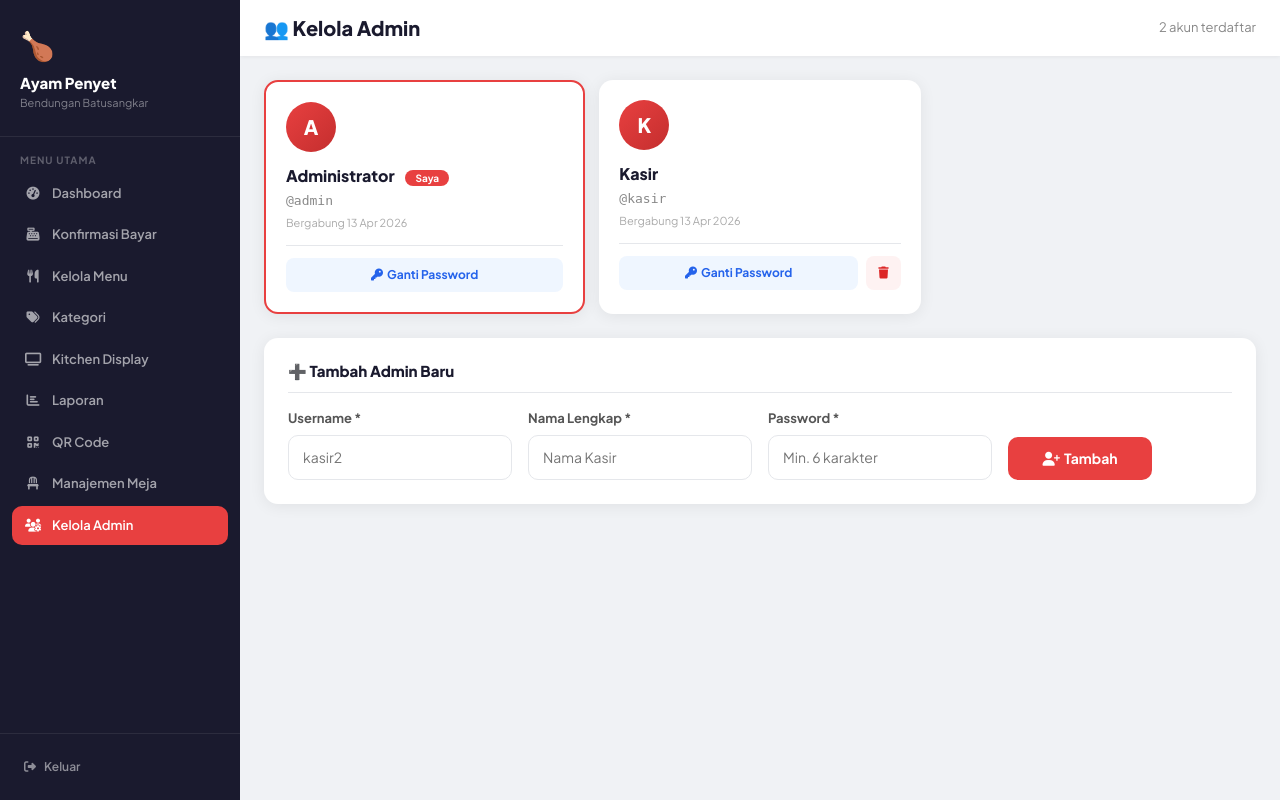
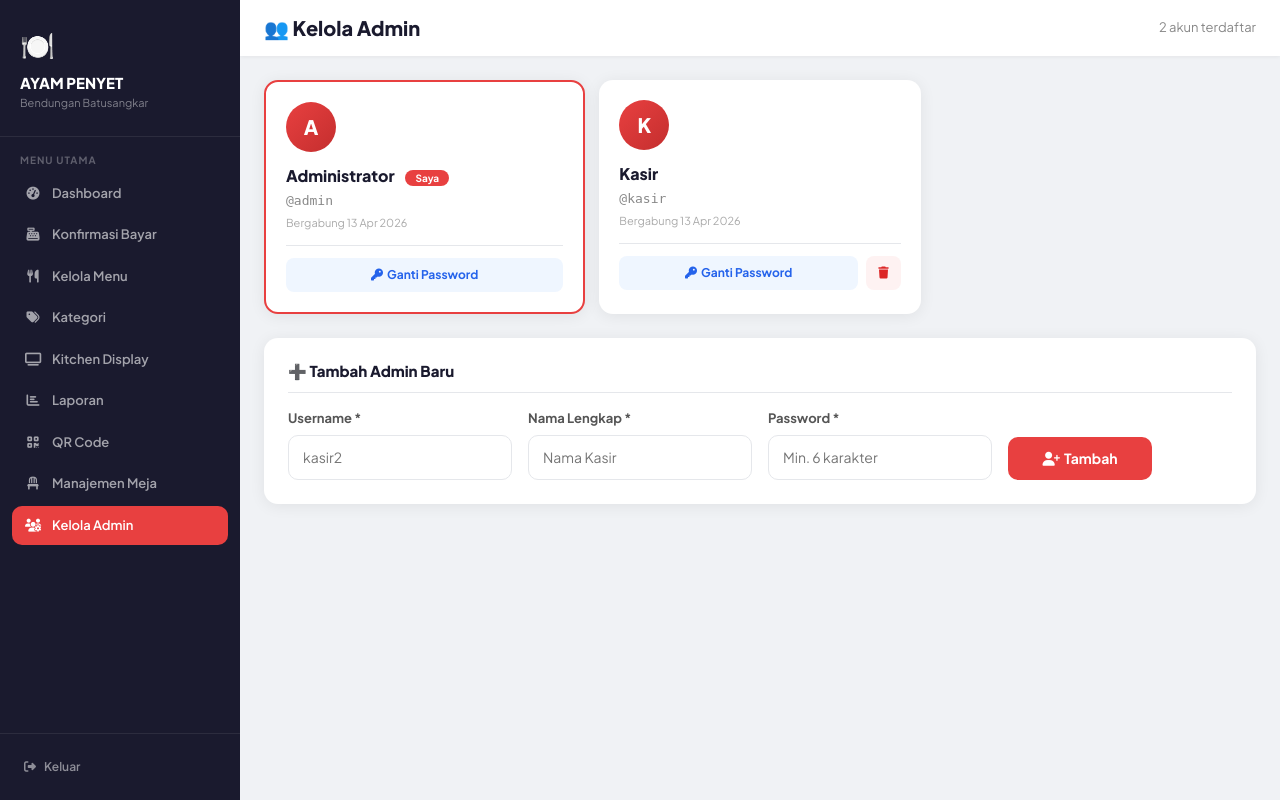
Before and after one commit to roofi123456789/ayam-penyet, a PHP site: page /ayam-penyet/admin/admin_user.php in a window 1280 px wide. Run offline with PHP 8.4, Linux system fonts and the light colour scheme; a user stored in the database is signed in; data comes from the database, SQL or seed files in the repository.

Commit message:
update logo admin user

```diff
--- a/admin/admin_user.php
+++ b/admin/admin_user.php
@@ -133,8 +133,8 @@ $flash = getFlash();
 <body>
 <div class="sidebar">
     <div class="sidebar-logo">
-        <div style="font-size:28px;margin-bottom:8px">🍗</div>
-        <h2>Ayam Penyet</h2>
+        <div style="font-size:28px;margin-bottom:8px">🍽️</div>
+        <h2>AYAM PENYET</h2>
         <p>Bendungan Batusangkar</p>
     </div>
     <div class="nav-section">
```
